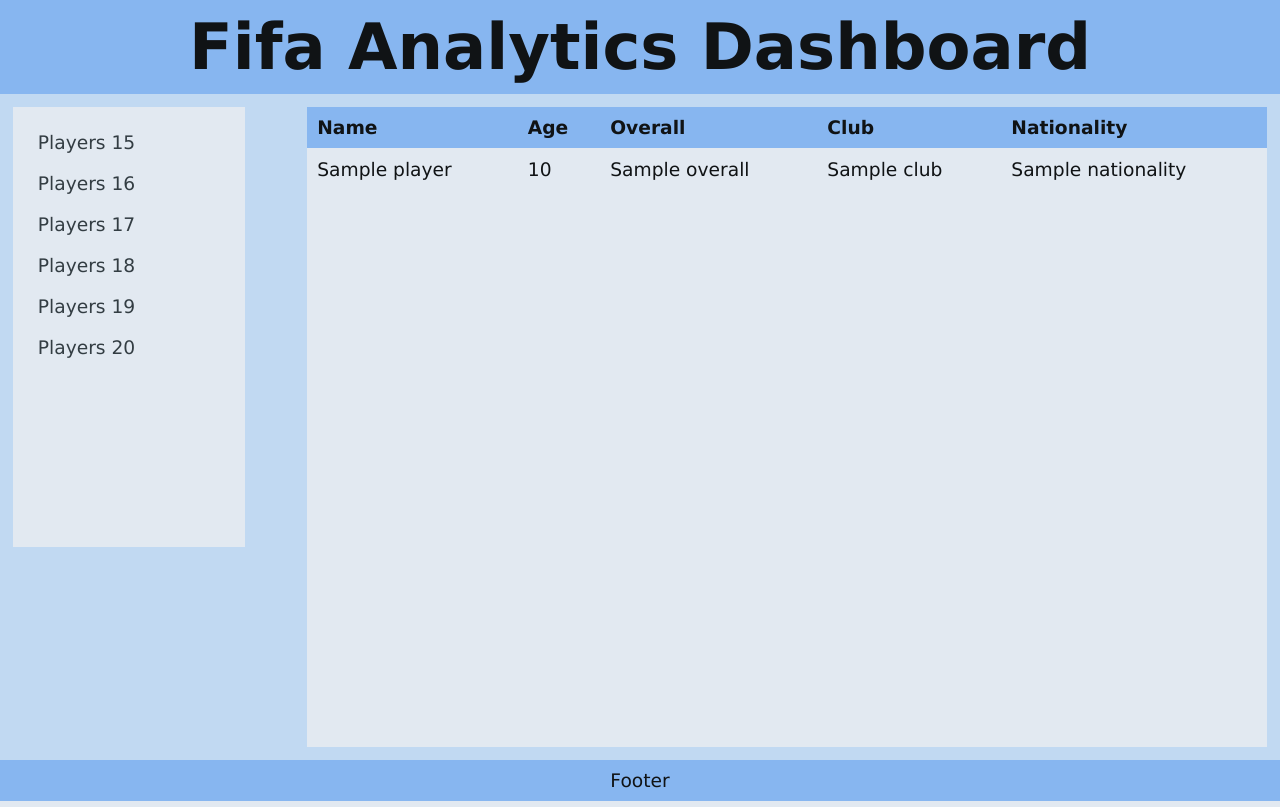
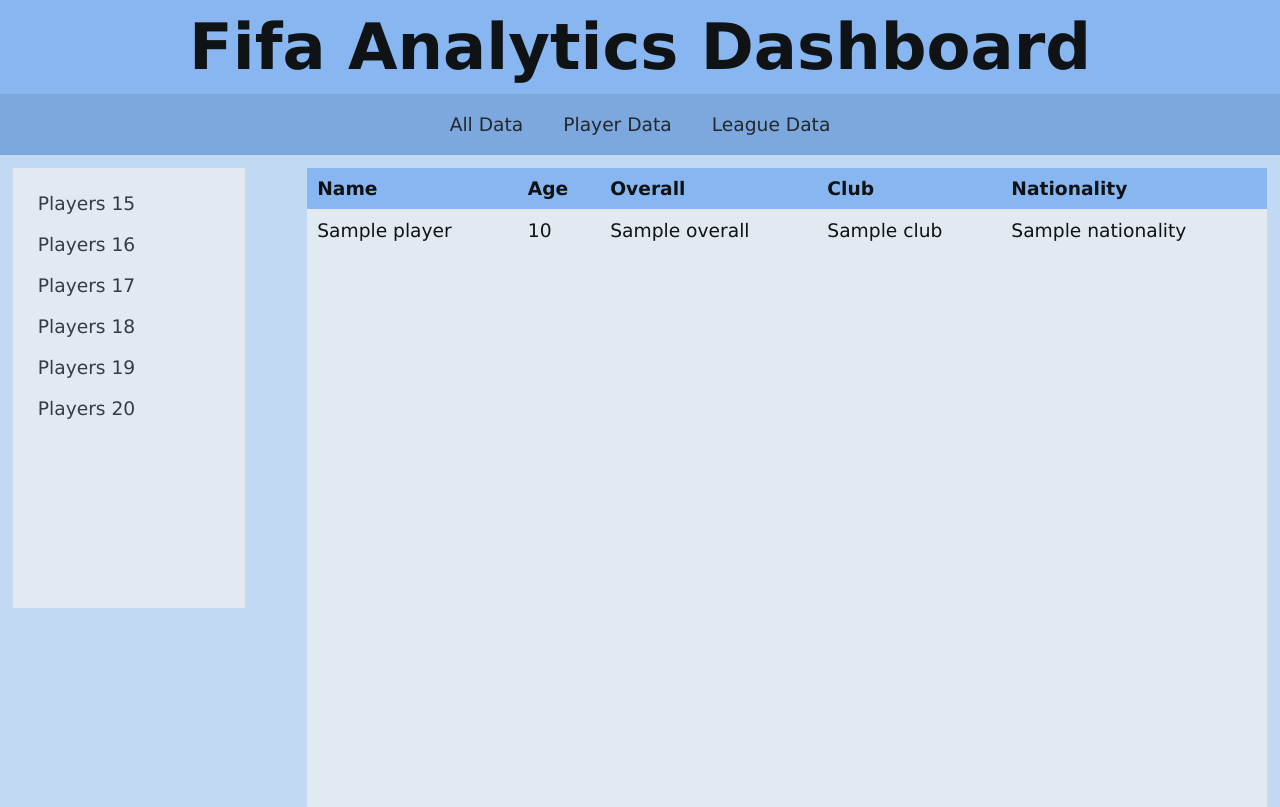
Before and after one commit to sumairrathore/Project_4, a Flask app: template templates/index.html in a window 1280 px wide. Shown: the top 807 px of the page. Run offline with Flask 3, Linux system fonts and the light colour scheme; the template is opened without the code that fills it: most values are stand-ins (such as "Sample title", 1, 10 or a date in 2020); some libraries are stand-ins or nearby versions.

Commit message:
olivia update

```diff
--- a/static/css/style.css
+++ b/static/css/style.css
@@ -109,3 +109,40 @@ footer {
     text-align: center;
     padding: 10px;
 }
+
+/* Style the top navigation */
+.top-nav {
+    background-color: rgb(124, 168, 222);
+    text-align: center;
+    padding: 10px;
+}
+
+.top-nav ul {
+    list-style-type: none;
+    padding: 0;
+    display: flex;
+    justify-content: center;
+}
+
+.top-nav li {
+    display: inline;
+    margin: 0 10px;
+}
+
+.top-nav a {
+    display: inline-block;
+    padding: 10px;
+    text-decoration: none;
+    background-color: rgb(124, 168, 222);
+    color: rgb(34, 40, 45);
+}
+
+.top-nav a:hover {
+    background-color: rgb(109, 152, 204);
+    color: rgb(23, 28, 31);
+}
+
+.top-nav a:active {
+    background-color: rgb(98, 134, 178);
+    color: rgb(9, 12, 13);
+}
--- a/templates/index.html
+++ b/templates/index.html
@@ -19,6 +19,13 @@
         <header>
             <h1>Fifa Analytics Dashboard</h1>
         </header>
+        <nav class="top-nav">
+            <ul>
+                <li><a href="#all-data">All Data</a></li>
+                <li><a href="#player-data">Player Data</a></li>
+                <li><a href="#league-data">League Data</a></li>
+            </ul>
+        </nav>
         <section>
             <div class="filters">
                 <ul class="list-unstyled">
```
